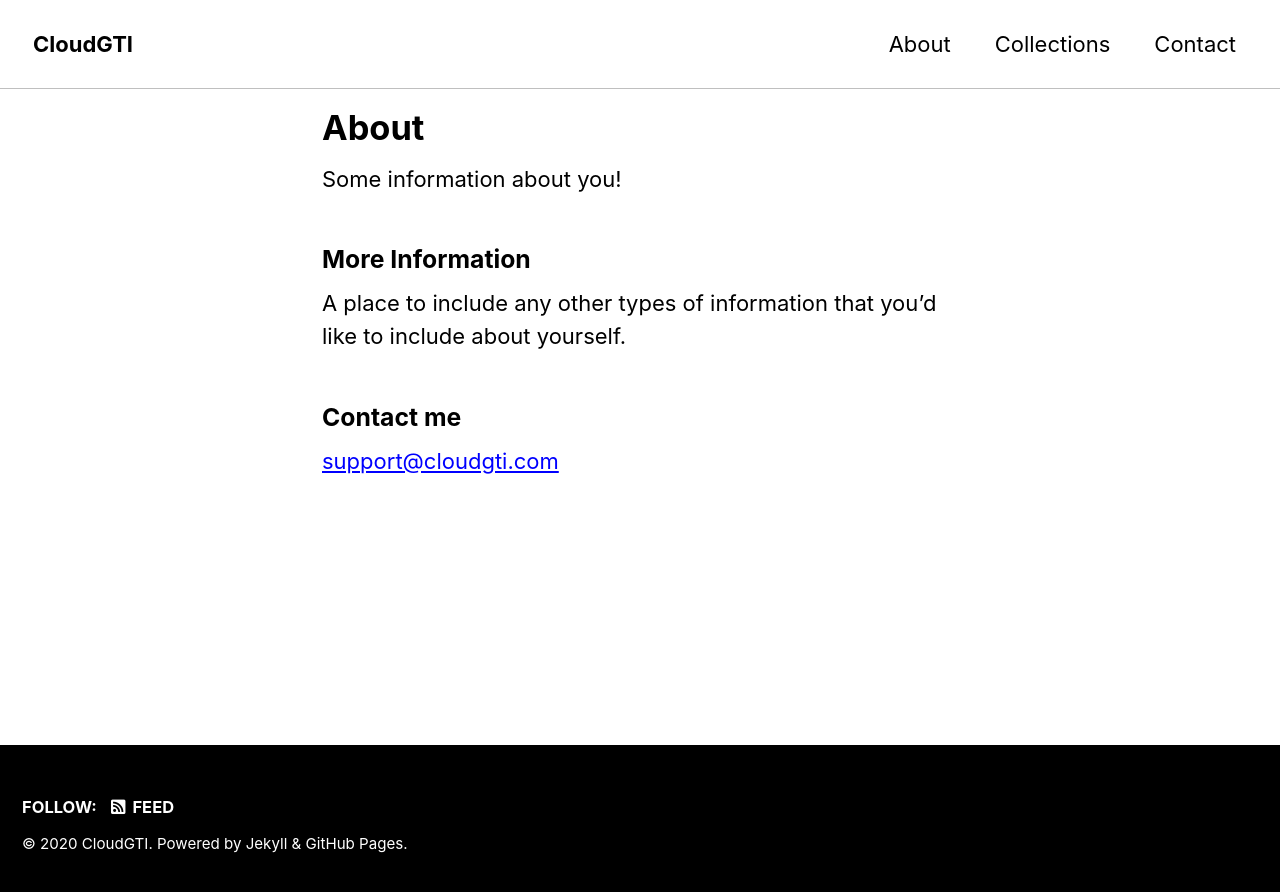
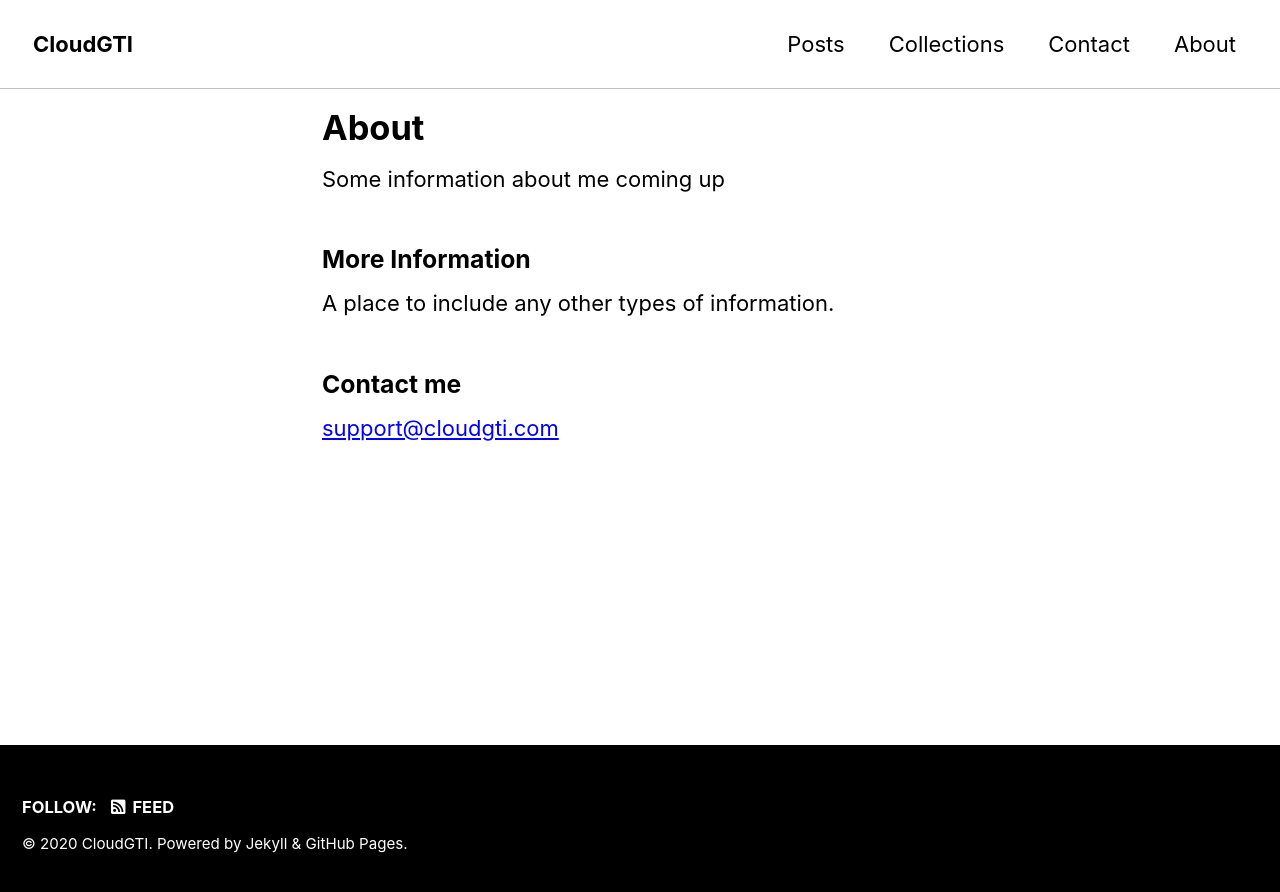
Before and after one commit to cloudgti/blog, a Jekyll site: the page built from _pages/about.md, in a window 1280 px wide. Shown: the top 892 px of the page. Built offline with Jekyll 4.4.1, drawn with Linux system fonts in a browser that asks for light colours; cached includes are drawn as plain includes.

Commit message:
updatedNav

```diff
--- a/_data/navigation.yml
+++ b/_data/navigation.yml
@@ -1,8 +1,10 @@
 # main links
 main:
-  - title: "About"
-    url: /about/
+  - title: "Posts"
+    url: /index/
   - title: "Collections"
     url: /collection-archive/
   - title: "Contact"
     url: /sitemap/
+  - title: "About"
+    url: /about/
--- a/_pages/about.md
+++ b/_pages/about.md
@@ -4,11 +4,11 @@
 permalink: /about/
 ---
 
-Some information about you!
+Some information about me coming up
 
 ### More Information
 
-A place to include any other types of information that you'd like to include about yourself.
+A place to include any other types of information.
 
 ### Contact me
 
```
